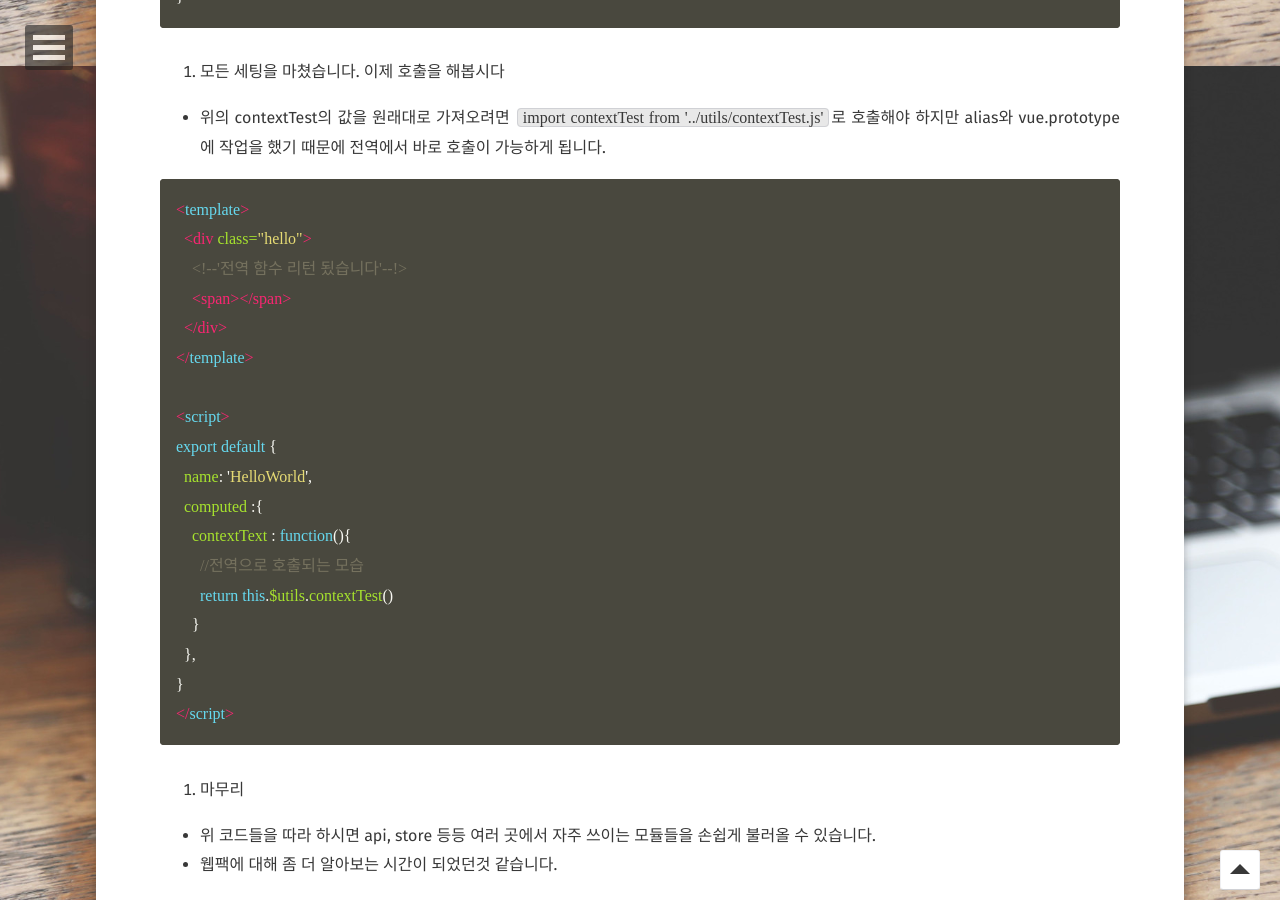
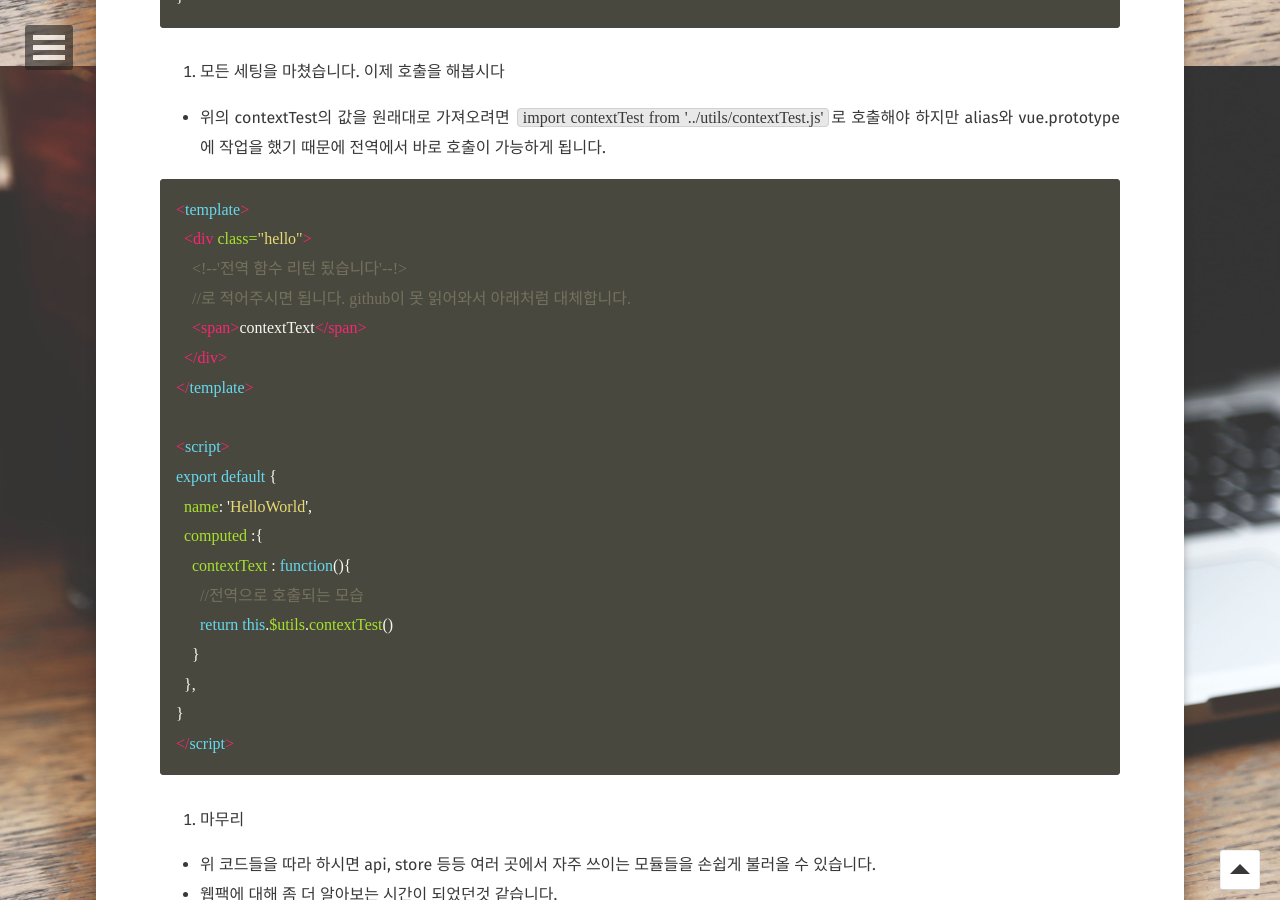
Before and after one commit to Kyounghwan01/lala, a Jekyll site: the page built from _posts/VUE/2020-01-25-디렉토리전역관리.md, in a window 1280 px wide and 900 px high, scrolled down 4434 px. Built offline with Jekyll 4.4.1, drawn with Linux system fonts in a browser that asks for light colours; some web fonts are replaced.

Commit message:
Update 2020-01-25-디렉토리전역관리.md

```diff
--- a/_posts/VUE/2020-01-25-디렉토리전역관리.md
+++ b/_posts/VUE/2020-01-25-디렉토리전역관리.md
@@ -163,7 +163,8 @@ export default () => {
 <template>
   <div class="hello">
     <!--'전역 함수 리턴 됬습니다'--!>
-    <span>{{contextText}}</span>
+    //{{contextText}}로 적어주시면 됩니다. github이 못 읽어와서 아래처럼 대체합니다.
+    <span>contextText</span>
   </div>
 </template>
 
```
